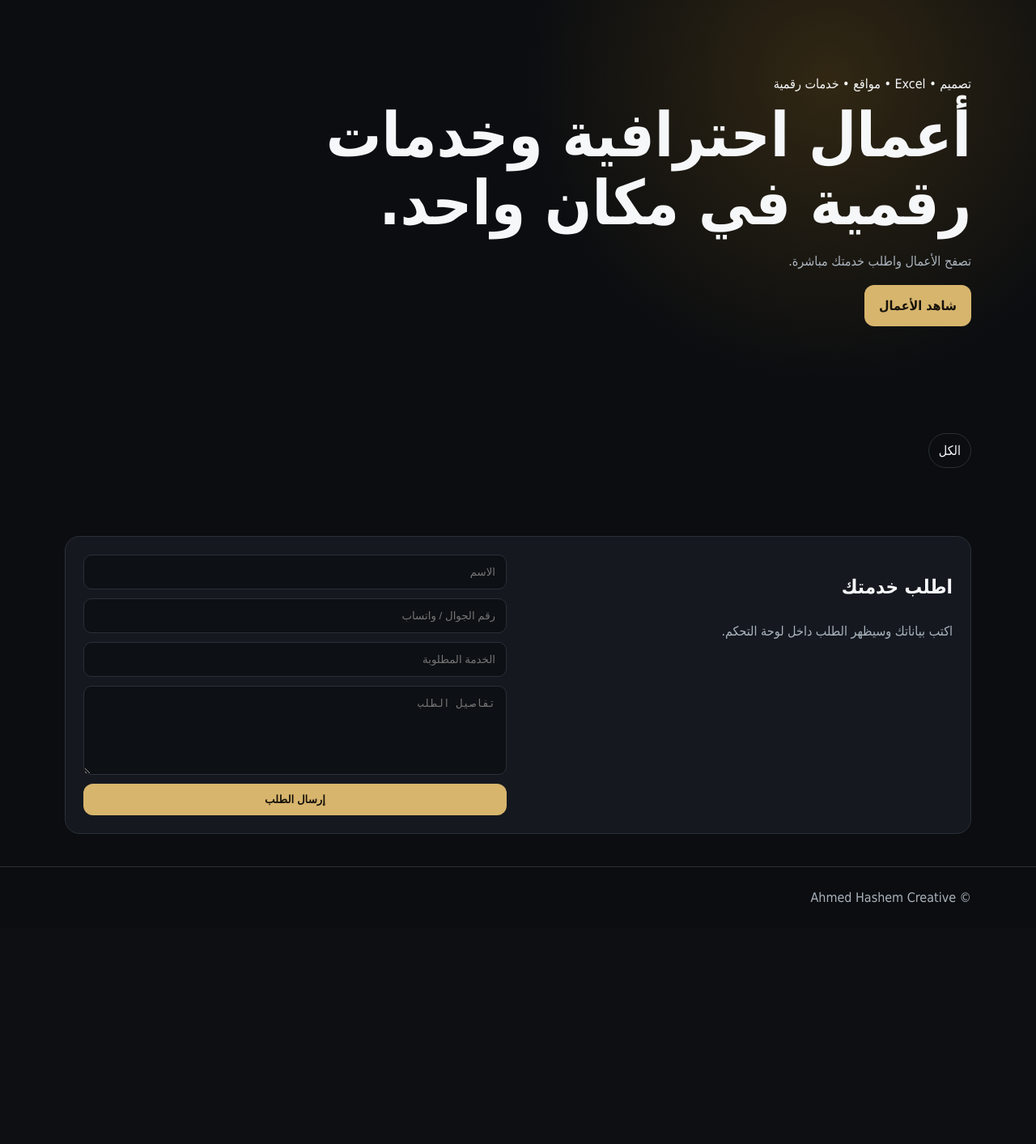
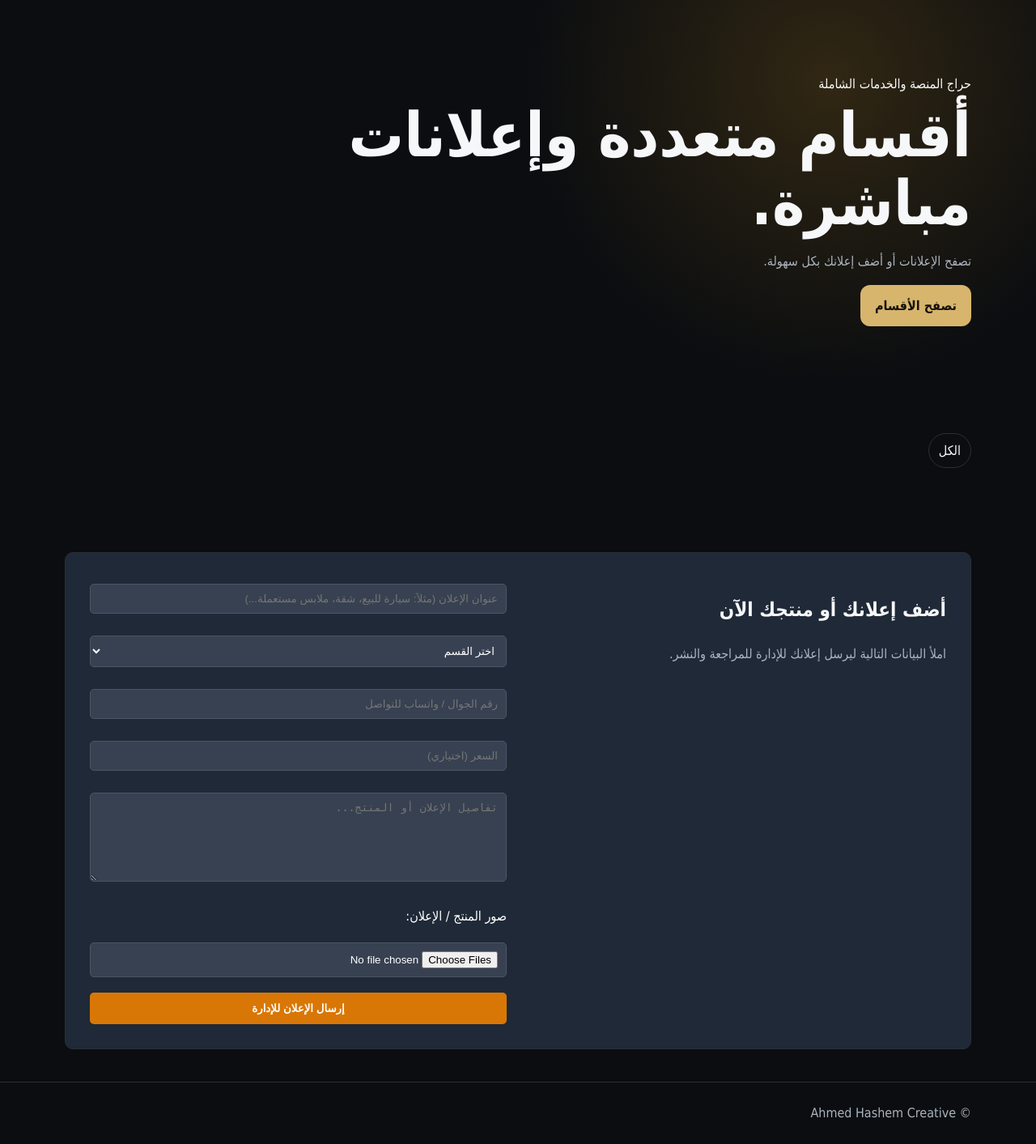
Before and after one commit to hashem153496-prog/ahmed-store, a Flask app: page / in a window 1280 px wide. Shown: the part 56-1469 px from the top of the page at 81% size. Before the commit the page ends 1171 px from the top, so only its background shows below. Run offline with Flask 3, Linux system fonts and the light colour scheme.

Commit message:
Update index.html

```diff
--- a/templates/index.html
+++ b/templates/index.html
@@ -1,17 +1,42 @@
 {% extends "base.html" %}{% block content %}
-<header class="hero"><div class="wrap"><span>تصميم • Excel • مواقع • خدمات رقمية</span><h1>أعمال احترافية وخدمات رقمية في مكان واحد.</h1><p>تصفح الأعمال واطلب خدمتك مباشرة.</p><a class="btn" href="#portfolio">شاهد الأعمال</a></div></header>
+<header class="hero"><div class="wrap"><span>حراج المنصة والخدمات الشاملة</span><h1>أقسام متعددة وإعلانات مباشرة.</h1><p>تصفح الإعلانات أو أضف إعلانك بكل سهولة.</p><a class="btn" href="#portfolio">تصفح الأقسام</a></div></header>
 <main class="wrap">
 <section id="portfolio">
 <div class="filters"><a href="{{url_for('home')}}">الكل</a>{% for c in categories %}<a href="{{url_for('home',category=c)}}">{{c}}</a>{% endfor %}</div>
 <div class="grid">{% for p in projects %}
-<a class="card" href="{{url_for('project',project_id=p.id)}}">
+<div class="card">
 {% if p.images %}<img src="{{p.images[0].url}}" alt="{{p.title}}">{% else %}<div class="ph">AH</div>{% endif %}
-<div class="pad"><small>{{p.category}}</small><h3>{{p.title}}</h3><p>{{p.description}}</p><b>{{p.price}}</b></div></a>
+<div class="pad">
+<small style="color: #d97706; font-weight: bold;">{{p.category}}</small>
+<h3>{{p.title}}</h3>
+<p>{{p.description}}</p>
+<b>{{p.price}}</b>
+{% if p.phone %}
+<a href="https://wa.me/{{p.phone}}" target="_blank" style="display: block; background: #25d366; color: white; text-align: center; padding: 8px; border-radius: 5px; text-decoration: none; margin-top: 10px; font-weight: bold;">تواصل واتساب: {{p.phone}}</a>
+{% endif %}
+</div></div>
 {% endfor %}</div>
 </section>
-<section id="request" class="panel request"><div><h2>اطلب خدمتك</h2><p>اكتب بياناتك وسيظهر الطلب داخل لوحة التحكم.</p></div>
-<form method="post" action="{{url_for('request_service')}}">
-<input name="name" placeholder="الاسم" required><input name="phone" placeholder="رقم الجوال / واتساب" required>
-<input name="service" placeholder="الخدمة المطلوبة" required><textarea name="details" placeholder="تفاصيل الطلب"></textarea><button>إرسال الطلب</button>
+
+<!-- قسم إضافة إعلان جديد للعملاء (يشبه حراج) -->
+<section id="add-ad" class="panel request" style="margin-top: 40px; background: #1f2937; padding: 30px; border-radius: 10px;">
+<div><h2>أضف إعلانك أو منتجك الآن</h2><p>املأ البيانات التالية ليرسل إعلانك للإدارة للمراجعة والنشر.</p></div>
+<form method="post" action="{{url_for('submit_ad')}}" enctype="multipart/form-data">
+<input name="title" placeholder="عنوان الإعلان (مثلاً: سيارة للبيع، شقة، ملابس مستعملة...)" required style="width:100%; padding:10px; margin:8px 0; background:#374151; color:#fff; border:1px solid #4b5563; border-radius:5px;">
+<select name="category" required style="width:100%; padding:10px; margin:8px 0; background:#374151; color:#fff; border:1px solid #4b5563; border-radius:5px;">
+<option value="" disabled selected>اختر القسم</option>
+<option value="سيارات">سيارات</option>
+<option value="ملابس">ملابس</option>
+<option value="عقارات">عقارات</option>
+<option value="إلكترونيات">إلكترونيات</option>
+<option value="أجهزة مستعملة">أجهزة مستعملة</option>
+<option value="أخرى">أخرى</option>
+</select>
+<input name="phone" placeholder="رقم الجوال / واتساب للتواصل" required style="width:100%; padding:10px; margin:8px 0; background:#374151; color:#fff; border:1px solid #4b5563; border-radius:5px;">
+<input name="price" placeholder="السعر (اختياري)" style="width:100%; padding:10px; margin:8px 0; background:#374151; color:#fff; border:1px solid #4b5563; border-radius:5px;">
+<textarea name="details" placeholder="تفاصيل الإعلان أو المنتج..." rows="4" style="width:100%; padding:10px; margin:8px 0; background:#374151; color:#fff; border:1px solid #4b5563; border-radius:5px;"></textarea>
+<label style="display:block; margin-top:10px; color:#fff;">صور المنتج / الإعلان:</label>
+<input type="file" name="images" multiple required style="width:100%; padding:10px; margin:8px 0; background:#374151; color:#fff; border:1px solid #4b5563; border-radius:5px;">
+<button style="background: #d97706; color: white; padding: 12px; border: none; width: 100%; border-radius: 5px; font-weight: bold; cursor: pointer;">إرسال الإعلان للإدارة</button>
 </form></section>
 </main>{% endblock %}
```
